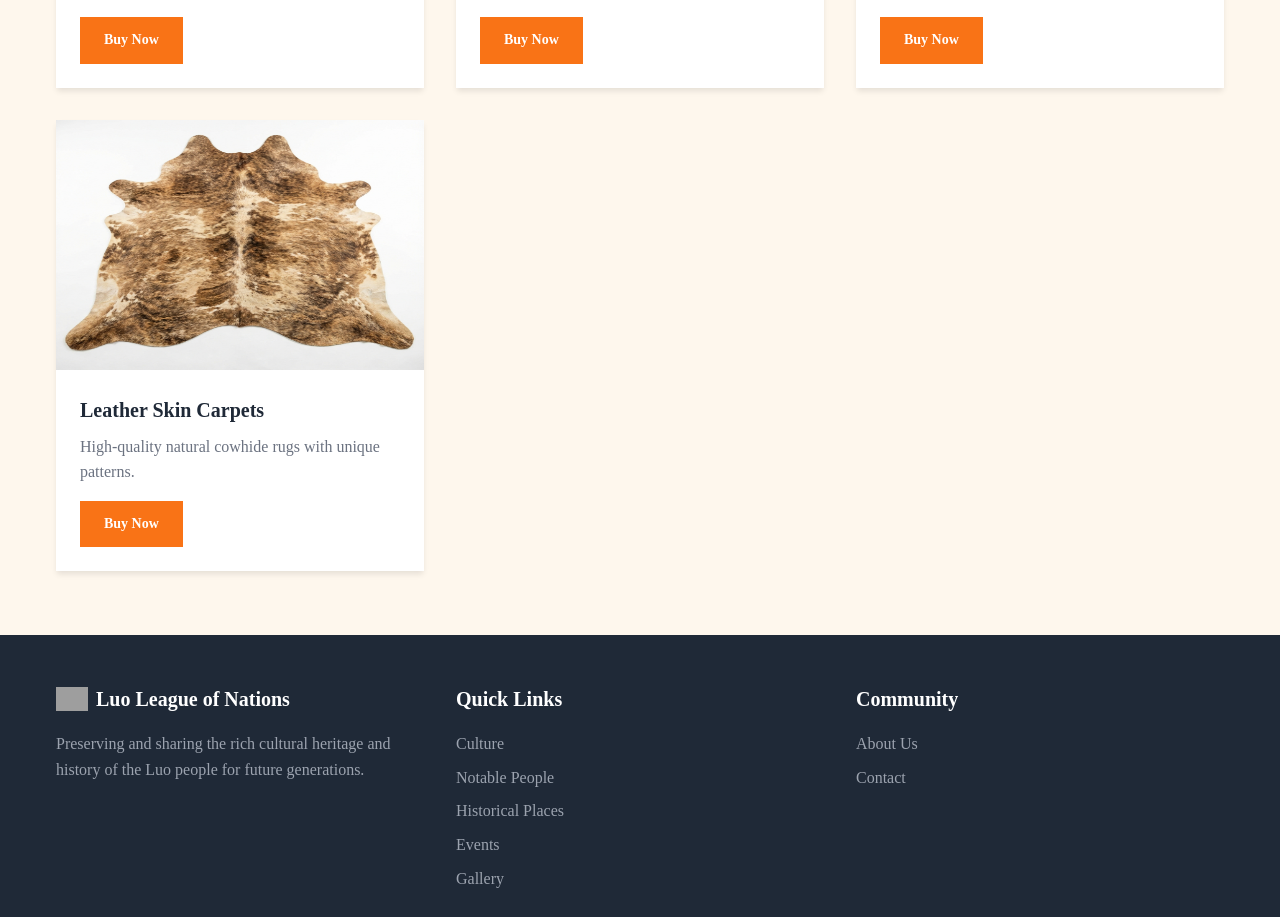
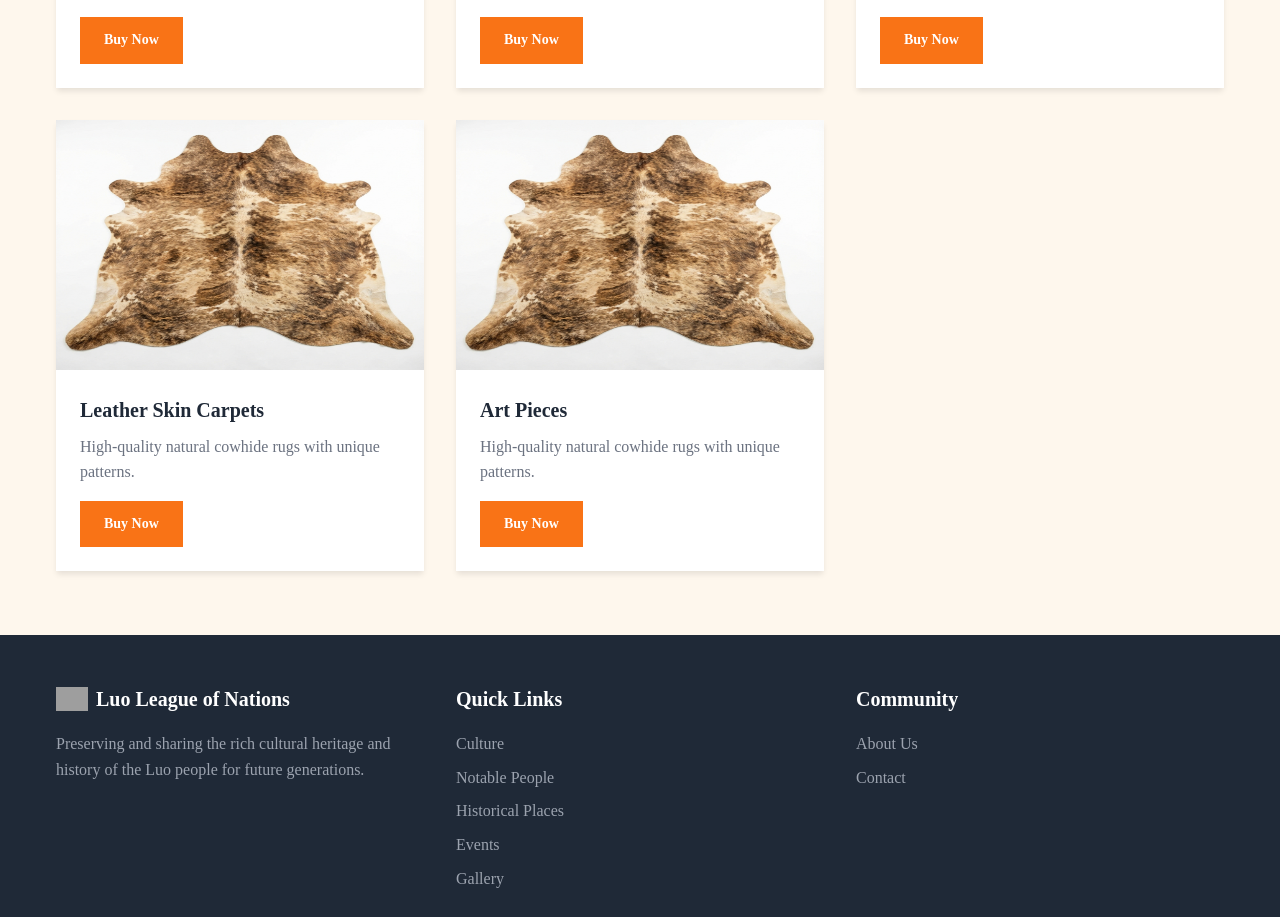
Before and after one commit to ianfranko/luo-community-history, a Next.js app: page /shop in a window 1280 px wide. Shown: the part 1206-2123 px from the top of the page. Built offline with nearby package versions, Linux system fonts and the light colour scheme; no server answers; grey boxes are pictures that could not be loaded.

Commit message:
Update page.jsx

```diff
--- a/src/app/shop/page.jsx
+++ b/src/app/shop/page.jsx
@@ -41,6 +41,12 @@ const products = [
     {
         id: 7,
         name: 'Leather Skin Carpets',
+        image: '/shop/leather_carpet_1764846590965.png',
+        description: 'High-quality natural cowhide rugs with unique patterns.'
+    },
+    {
+        id: 7,
+        name: 'Art Pieces',
         image: '/shop/leather_carpet_1764846590965.png',
         description: 'High-quality natural cowhide rugs with unique patterns.'
     }
```
